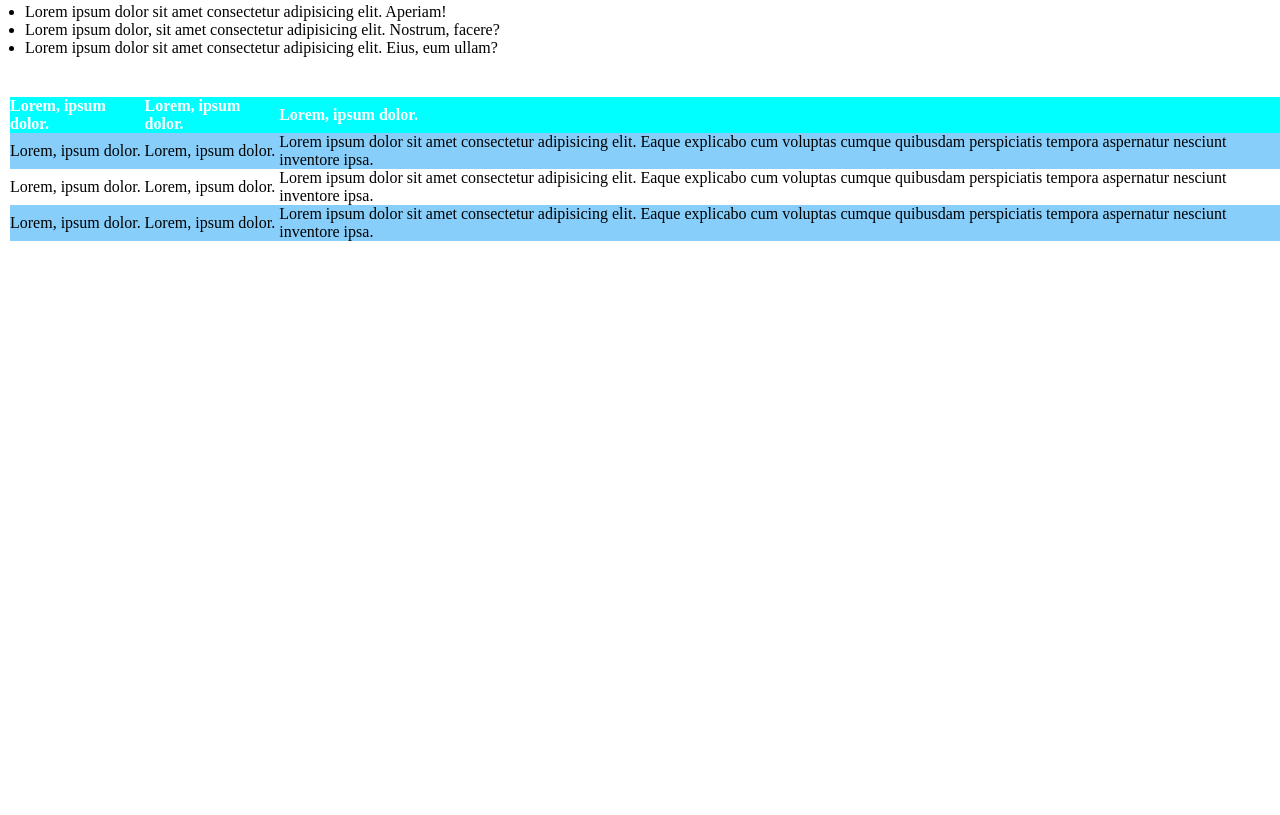
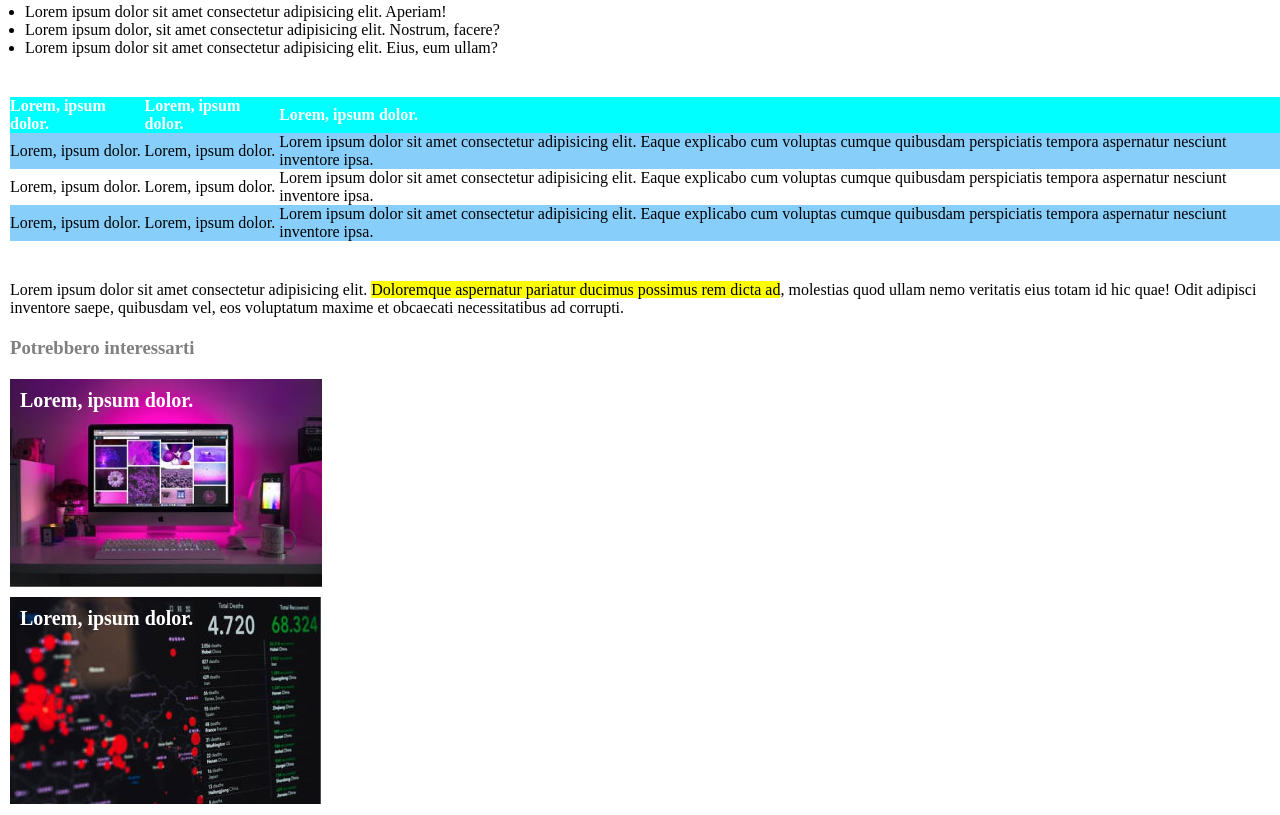
Before and after one commit to 10xMike/html-css-booleaner, a plain HTML site: page index.html in a window 1280 px wide. Shown: the part 655-1470 px from the top of the page. Before the commit the page ends 936 px from the top, so only its background shows below. Drawn offline with Linux system fonts and the light colour scheme.

Commit message:
Added related articles

```diff
--- a/index.html
+++ b/index.html
@@ -68,15 +68,20 @@
                         <td>Lorem, ipsum dolor.</td>
                         <td>Lorem ipsum dolor sit amet consectetur adipisicing elit. Eaque explicabo cum voluptas cumque quibusdam perspiciatis tempora aspernatur nesciunt inventore ipsa.</td>
                 </tbody>
+            </table>
 
-            </table>
+            <p>
+                Lorem ipsum dolor sit amet consectetur adipisicing elit. <span class="highlight">Doloremque aspernatur pariatur ducimus possimus rem dicta ad</span>, molestias quod ullam nemo veritatis eius totam id hic quae! Odit adipisci inventore saepe, quibusdam vel, eos voluptatum maxime et obcaecati necessitatibus ad corrupti.
+            </p>
             <!-- /Article table -->
         </article>
         <!-- /Article -->
 
         <!-- Related articles -->
-        <section>
-
+        <section class="mt-10 pl-10">
+            <h3>Potrebbero interessarti</h3>
+            <div id="top-img" class="img-square">Lorem, ipsum dolor.</div>
+            <div id="bottom-img" class="img-square">Lorem, ipsum dolor.</div>
 
         </section>
         <!-- /Related articles -->
--- a/style.css
+++ b/style.css
@@ -72,3 +72,27 @@ thead{
 .odd{
     background-color: lightskyblue;
 }
+
+#top-img{
+    background-image: url(./img/img/monitor.jpg);
+}
+
+#bottom-img{
+    background-image: url(./img/img/graph.jpg);
+}
+
+.img-square{
+    height: 208px;
+    width: 312px;
+    background-repeat: no-repeat;
+    margin-bottom: 10px;
+    font-size: 20px;
+    color: white;
+    font-weight: 900;
+    padding: 10px 10px;
+}
+
+h3{
+    margin: 20px 0;
+    color: gray;
+}
```
